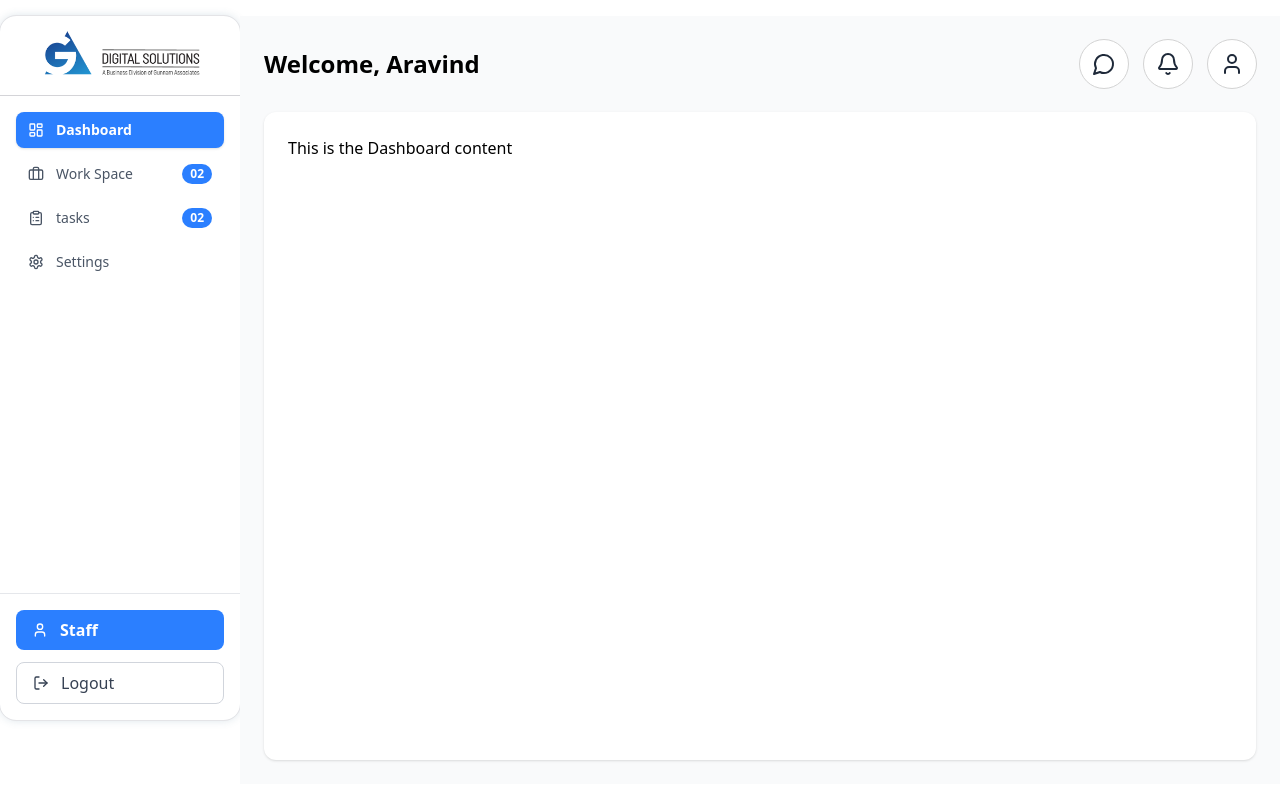
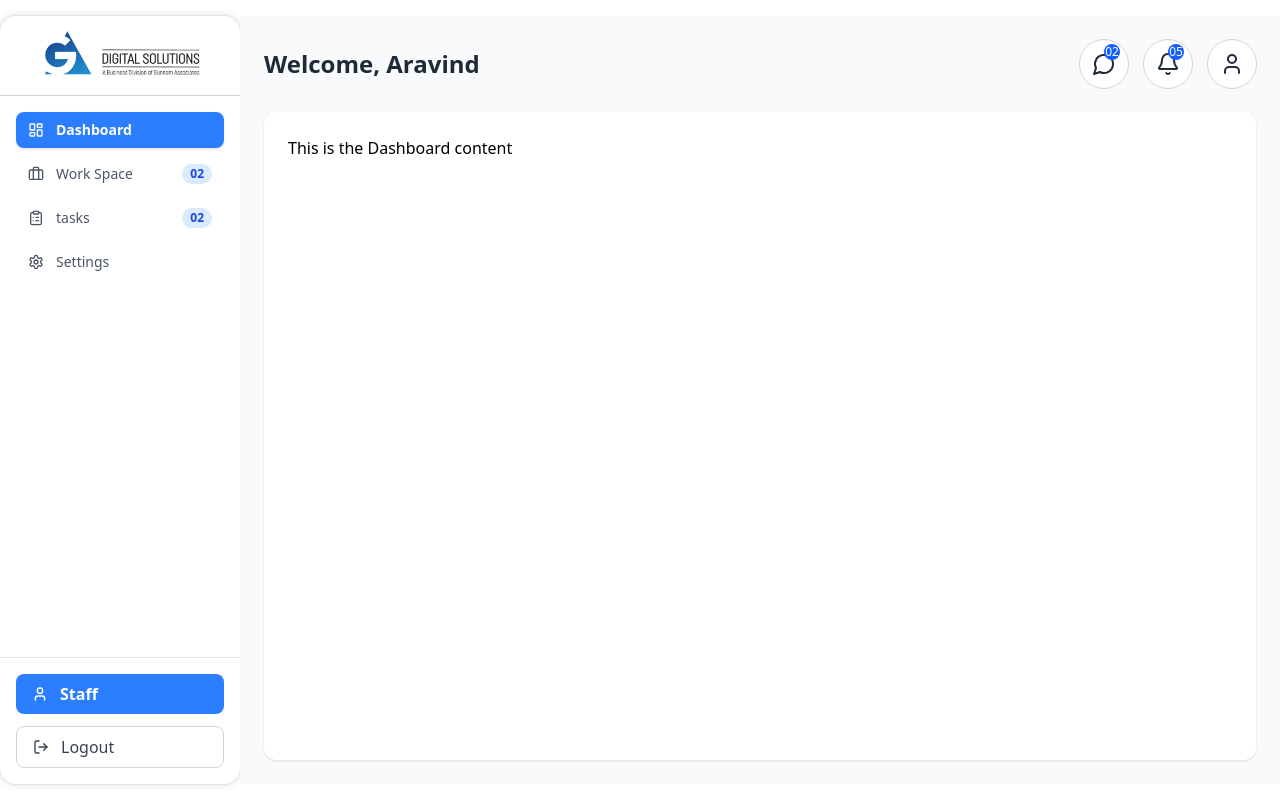
Before and after one commit to pramod-motupalli/GA_Frontend, a React (Vite) app: page /staff in a window 1280 px wide. Built offline with nearby package versions, Linux system fonts and the light colour scheme.

Commit message:
staff notifications

```diff
--- a/src/pages/StaffPage.jsx
+++ b/src/pages/StaffPage.jsx
@@ -1,6 +1,7 @@
 import React, { useState } from "react";
 import logo from "../assets/GA.png";
-import WorkspaceCardStaff from './WorkspaveCardStaff'
+import WorkspaceCardStaff from './WorkspaveCardStaff';
+import NotificationsPage from "./NotificationsPage"; // 1. Import the NotificationsPage component
 import {
   LayoutDashboard,
   Briefcase,
@@ -32,6 +33,9 @@ const Dashboard = () => {
         return <div>View and manage tasks.</div>;
       case "Settings":
         return <div>Settings panel</div>;
+      // 2. Add a case to render the NotificationsPage
+      case "Notifications":
+        return <NotificationsPage />;
       default:
         return <div>Select an option</div>;
     }
@@ -40,7 +44,7 @@ const Dashboard = () => {
   return (
     <div className="flex h-screen py-4 bg-white overflow-hidden">
       {/* Sidebar */}
-      <div className="w-60 h-11/12 bg-white rounded-2xl shadow-[0_0_10px_rgba(64,108,140,0.2)] outline outline-1 outline-zinc-200 flex flex-col justify-between">
+      <div className="w-60 h-full max-h-[calc(100vh-2rem)] bg-white rounded-2xl shadow-[0_0_10px_rgba(64,108,140,0.2)] outline outline-1 outline-zinc-200 flex flex-col justify-between">
         <div className="flex flex-col overflow-hidden">
           {/* Logo */}
           <div className="h-20 p-4 border-b border-zinc-300 flex items-center justify-center">
@@ -48,7 +52,7 @@ const Dashboard = () => {
           </div>
 
           {/* Menu */}
-          <div className="flex-1 px-4 py-4 space-y-2 overflow-auto">
+          <div className="flex-1 px-4 py-4 space-y-2 overflow-y-auto">
             {menuItems.map(({ name, icon: Icon, badge }) => (
               <button
                 key={name}
@@ -65,8 +69,8 @@ const Dashboard = () => {
                 </div>
                 {badge && (
                   <span
-                    className={`bg-blue-500 text-white text-xs font-bold px-2 py-0.5 rounded-full ${
-                      activeTab === name ? "bg-blue-500 text-white font-semibold shadow" : "text-gray-600 hover:bg-gray-100"
+                    className={`text-xs font-bold px-2 py-0.5 rounded-full ${
+                      activeTab === name ? "bg-white text-blue-600" : "bg-blue-100 text-blue-700"
                     }`}
                   >
                     {badge}
@@ -94,21 +98,43 @@ const Dashboard = () => {
       <div className="flex-1 flex flex-col p-6 bg-gray-50 overflow-y-auto">
         {/* Header */}
         <div className="flex justify-between items-center mb-6">
-          <h1 className="text-2xl font-semibold">Welcome, Aravind</h1>
+           {/* 3. Make the header title dynamic */}
+          <h1 className="text-2xl font-semibold text-gray-800">
+            {activeTab === 'Notifications' ? 'Notifications' : 'Welcome, Aravind'}
+          </h1>
           <div className="flex items-center gap-4">
-            <div className="w-12 h-12 p-3 bg-white rounded-full outline outline-1 outline-neutral-300 flex justify-center items-center">
+            <div className="relative w-12 h-12 p-3 bg-white rounded-full outline outline-1 outline-neutral-300 flex justify-center items-center cursor-pointer hover:bg-gray-100">
               <MessageCircle className="w-6 h-6 text-gray-800" />
+              <span className="absolute top-1 right-1 flex h-5 w-5">
+                  <span className="relative inline-flex rounded-full h-4 w-4 bg-blue-600 text-white text-xs items-center justify-center">
+                      02
+                  </span>
+              </span>
             </div>
-            <div className="w-12 h-12 p-3 bg-white rounded-full outline outline-1 outline-neutral-300 flex justify-center items-center">
-              <Bell className="w-6 h-6 text-gray-800" />
+             {/* 4. Make the Bell icon interactive and dynamic */}
+            <div
+                onClick={() => setActiveTab("Notifications")}
+                className={`relative w-12 h-12 p-3 rounded-full outline outline-1 flex justify-center items-center cursor-pointer transition-colors duration-150
+                  ${
+                      activeTab === "Notifications"
+                          ? "bg-blue-100 text-blue-600 outline-blue-300"
+                          : "bg-white text-gray-800 outline-neutral-300 hover:bg-gray-100"
+                  }`}
+            >
+              <Bell className={`w-6 h-6 ${activeTab === "Notifications" ? "text-blue-600" : "text-gray-800"}`}/>
+              <span className="absolute top-1 right-1 flex h-5 w-5">
+                  <span className="relative inline-flex rounded-full h-4 w-4 bg-blue-600 text-white text-xs items-center justify-center">
+                      05
+                  </span>
+              </span>
             </div>
-            <div className="w-12 h-12 p-3 bg-white rounded-full outline outline-1 outline-neutral-300 flex justify-center items-center">
+            <div className="w-12 h-12 p-3 bg-white rounded-full outline outline-1 outline-neutral-300 flex justify-center items-center cursor-pointer hover:bg-gray-100">
               <User className="w-6 h-6 text-gray-800" />
             </div>
           </div>
         </div>
 
-        {/* Content */}
+        {/* Content: Render the active component */}
         <div className="flex-1 bg-white rounded-xl shadow p-6">{renderContent()}</div>
       </div>
     </div>
```
